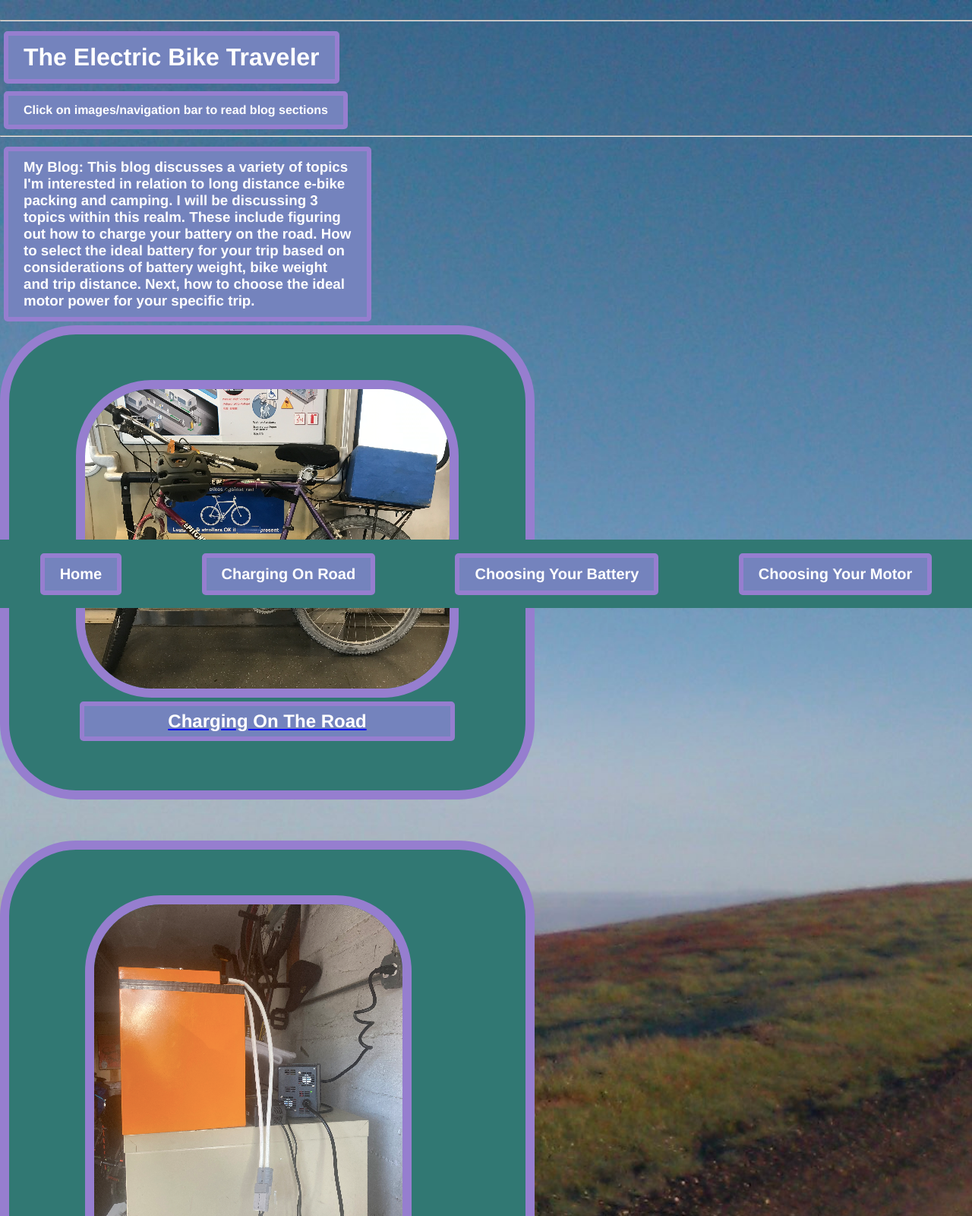
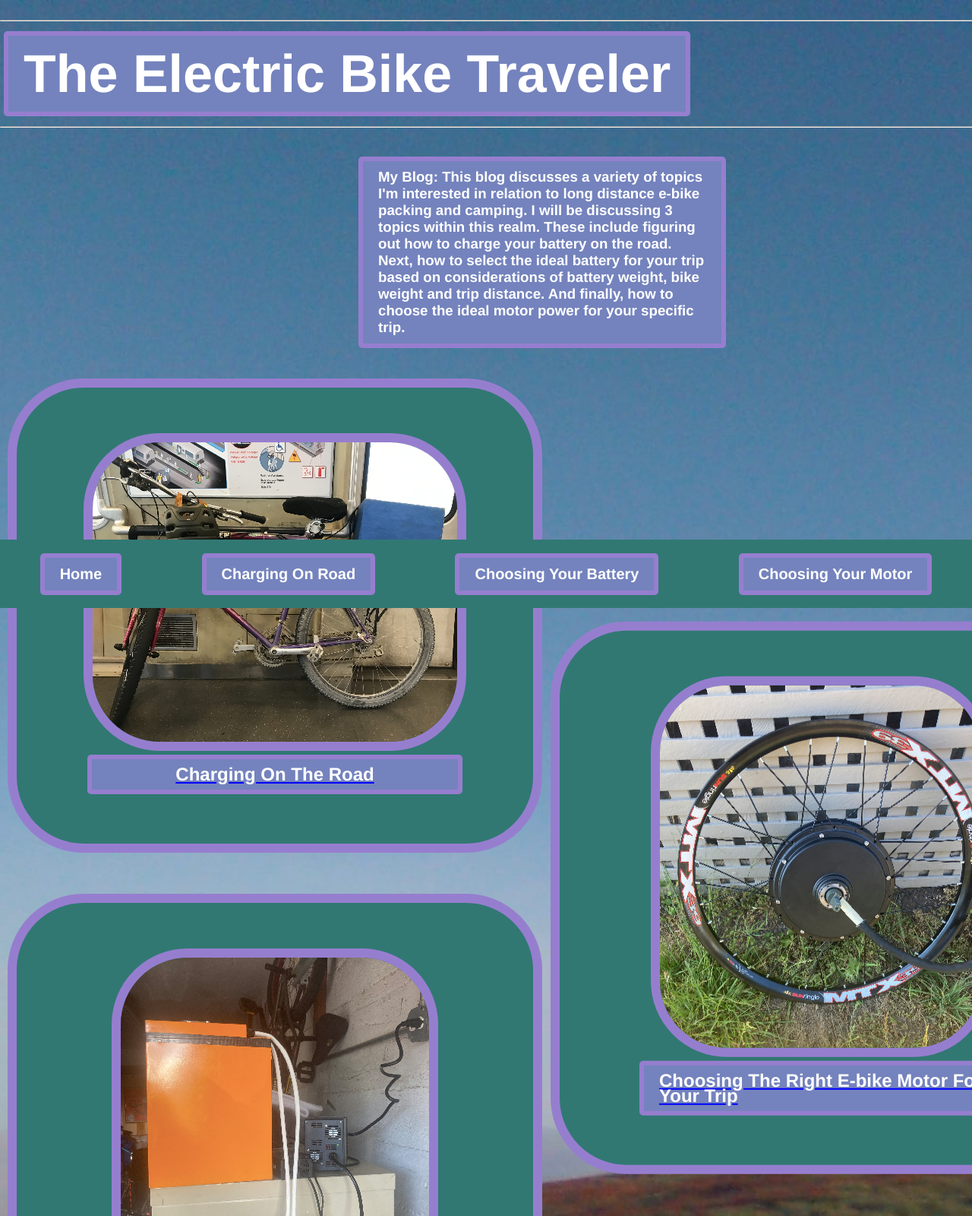
Before and after one commit to gangousgeorge/theblog, a plain HTML site: page index.html in a window 1280 px wide. Shown: the top 1600 px of the page at 76% size. Drawn offline with Linux system fonts and the light colour scheme.

Commit message:
Final Changes

```diff
--- a/css/style.css
+++ b/css/style.css
@@ -5,7 +5,7 @@ body {
   background-repeat: no-repeat;
   margin: 0;
   width: 1440px;
-  height: 2140px;
+  height: 2705px;
 }
 
 a{
@@ -15,7 +15,7 @@ a{
 
 a:hover{
  color: purple;
- background-color: blue;
+ background-color: #ffb20a;
 }
 
 h1 {
@@ -24,8 +24,10 @@ h1 {
     margin: 5px;
     color: #ffffff;
     text-decoration: none;
+    text-align: center;
     font-family: "Shippori Mincho B1-Bold", Helvetica;
     font-weight: 700;
+    font-size: 70px;
     border-radius: 5px;
     border: 6px solid #967ecf;
     background-color: #7483bd;
@@ -41,6 +43,7 @@ h2 {
     border-radius: 5px;
     border: 6px solid #967ecf;
     background-color: #7483bd;
+    align-items: flex-end;
 }
 
 h3{
@@ -56,6 +59,9 @@ h3{
   border: 6px solid #967ecf;
   background-color: #7483bd;
   max-width: 30%;
+  margin-left: 472px;
+  margin-bottom: 40px;
+  margin-top: 30px;
 }
 
 
@@ -85,6 +91,7 @@ nav {
     position: fixed;
     bottom: 0px;
     width: 100%;
+    z-index: 9999;
    }
 
    nav a {
@@ -149,6 +156,7 @@ article {
   max-width: 80%;
   border-radius: 100px;
   border: 12px solid #967ecf;
+  margin-left: 10px;
 }
 
 article p {
@@ -198,6 +206,7 @@ article img {
   flex-direction: column;
   justify-content: center;
   align-items: center;
+  margin-left: 25px;
 }
 #battery article h2{
   display: flex;
@@ -208,6 +217,10 @@ article img {
 
 #motor article {
   max-width: 600px;
+  margin-left: 725px;
+  top: 10%;
+  transform: translateY(-160%);
+
 }
 
 #motor article img{
@@ -215,6 +228,7 @@ article img {
   flex-direction: column;
   justify-content: center;
   align-items: center;
+  margin-left: 20px;
 }
 #motor article h2{
   display: flex;
--- a/index.html
+++ b/index.html
@@ -24,10 +24,9 @@ href="css/style.css">
    <hr>
 
       <h1>The Electric Bike Traveler</h1>
-      <h4>Click on images/navigation bar to read blog sections</h4>
    <hr>
 
-     <h3>My Blog: This blog discusses a variety of topics I'm interested in relation to long distance e-bike packing and camping. I will be discussing 3 topics within this realm. These include figuring out how to charge your battery on the road. How to select the ideal battery for your trip based on considerations of battery weight, bike weight and trip distance. Next, how to choose the ideal motor power for your specific trip.</h3>
+     <h3>My Blog: This blog discusses a variety of topics I'm interested in relation to long distance e-bike packing and camping. I will be discussing 3 topics within this realm. These include figuring out how to charge your battery on the road. Next, how to select the ideal battery for your trip based on considerations of battery weight, bike weight and trip distance. And finally, how to choose the ideal motor power for your specific trip.</h3>
 
    <div id="charging">
     <article>
@@ -53,11 +52,5 @@ href="css/style.css">
      <h2>Choosing The Right E-bike Motor For Your Trip</h2>
     </article>
    </div>
-
+   <hr>
   </body>
-
-    <hr>
-      <a href=http://facebook.com>Facebook</a>
-		<a href=http://twitter.com>Twitter</a>
-		<a href=http://instagram.com>Instagram</a>
-		<a href=http://linkedin.com>LinkedIn</a>
```
Also changed, not shown: chargingontheroad.html (+0 -8 lines), choosingbattery.html (+0 -7 lines), choosingmotor.html (+0 -5 lines).
